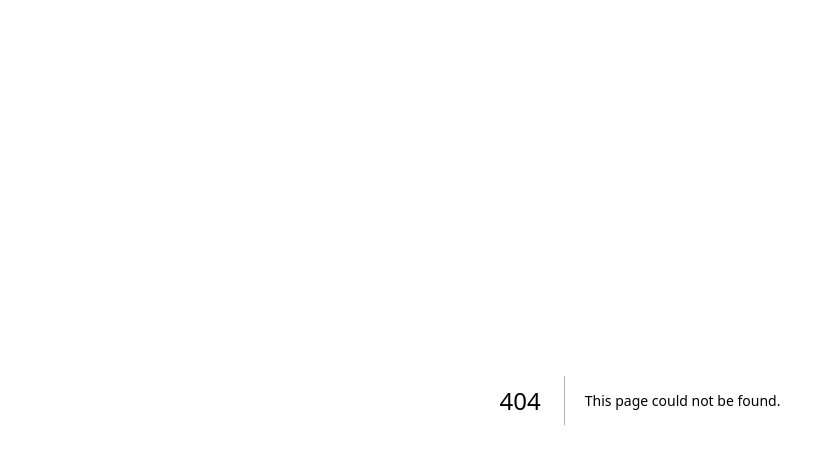
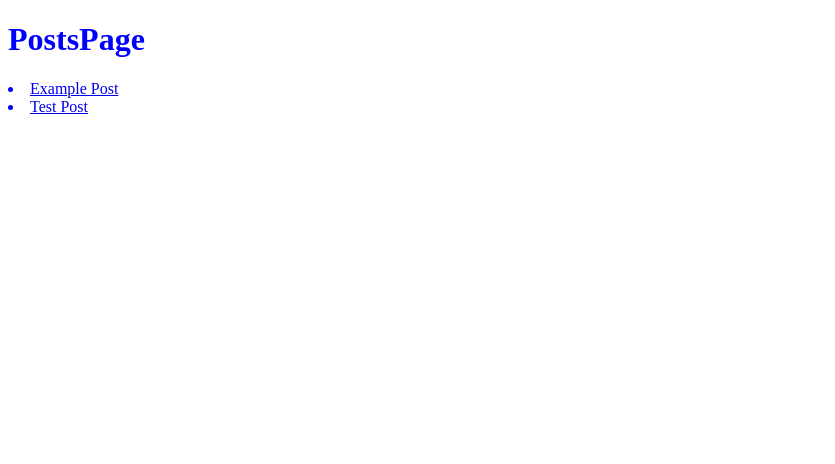
Before and after one commit to mooncastlestone/blog, a Next.js app: page /posts in a window 1280 px wide. Before the commit this address had no page. Shown: the top 464 px of the page, without its empty margins (0-835 px from the left). Built offline with nearby package versions, Linux system fonts and the light colour scheme.

Commit message:
feat: add basic setting for markdown - add page components (posts, [slug]) - add Post component for rendering markdown contents - add utils directory for managing useful variables and functions for markdown

```diff
--- /dev/null
+++ b/app/posts/layout.tsx
@@ -0,0 +1,4 @@
+export default function MdxLayout({ children }: { children: React.ReactNode }) {
+  // Create any shared layout or styles here
+  return <div style={{ color: 'blue' }}>{children}</div>
+}
--- /dev/null
+++ b/app/posts/page.tsx
@@ -0,0 +1,35 @@
+
+import fs from "fs";
+import path from "path";
+import matter from "gray-matter";
+import { POSTS_PATH, postFilePaths } from 'utils/markdown'
+import Link from 'next/link';
+
+export default function PostsPage() {
+  const posts = postFilePaths.map((filePath) => {
+    const source = fs.readFileSync(path.join(POSTS_PATH, filePath))
+    const { content, data } = matter(source);
+
+    return {
+      content,
+      data,
+      filePath
+    }
+  });
+
+  return (
+    <div>
+      <h1>PostsPage</h1>
+      {posts.map((post) => (
+        <li key={post.filePath}>
+          <Link
+            as={`/posts/${post.filePath.replace(/\.mdx?$/, "")}`}
+            href={`/posts/[slug]`}
+          >
+            {post.data.title}
+          </Link>
+        </li>
+      ))}
+    </div>
+  )
+}
--- /dev/null
+++ b/posts/example-post.mdx
@@ -0,0 +1,10 @@
+---
+title: Example Post
+description: This frontmatter description will appear below the title
+---
+
+This is an example post, with a [link](https://nextjs.org) and a React component:
+
+The title and description are pulled from the MDX file and processed using `gray-matter`. Additionally, links are rendered using a custom component passed to `next-mdx-remote`.
+
+Go back [home](/).
--- /dev/null
+++ b/posts/test-post.mdx
@@ -0,0 +1,10 @@
+---
+title: Test Post
+description: This frontmatter description will appear below the title
+---
+
+This is an Test post, with a [link](https://nextjs.org) and a React component:
+
+The title and description are pulled from the MDX file and processed using `gray-matter`. Additionally, links are rendered using a custom component passed to `next-mdx-remote`.
+
+Go back [home](/).
--- /dev/null
+++ b/utils/markdown.ts
@@ -0,0 +1,27 @@
+import fs from "fs";
+import matter from 'gray-matter';
+import path from "path";
+
+// Get the path to the posts directory
+export const POSTS_PATH = path.join(process.cwd(), "posts");
+
+// Get all post file names
+export const postFilePaths = fs
+  .readdirSync(POSTS_PATH)
+  .filter((path) => /\.mdx?$/.test(path));
+
+
+export const getPostBySlug = (slug: string) => {
+  const postfilePath = path.join(POSTS_PATH, `${slug}.mdx`);
+  const source = fs.readFileSync(postfilePath);
+
+  const { content, data } = matter(source);
+
+  return {
+    content,
+    data: data as {
+      title: string;
+      description: string;
+    }
+  }
+}
```
Also changed, not shown: app/components/Post.tsx (added, +7 -0 lines), app/posts/[slug]/page.tsx (added, +22 -0 lines), mdx-components.tsx (added, +7 -0 lines).
